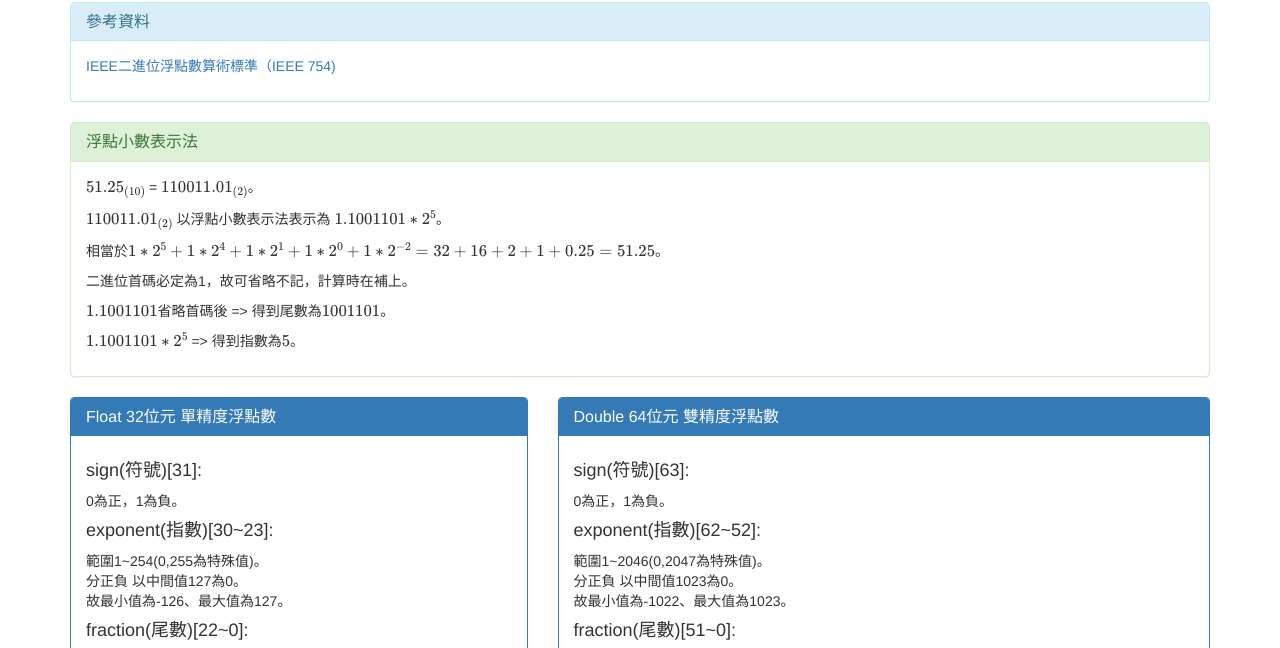
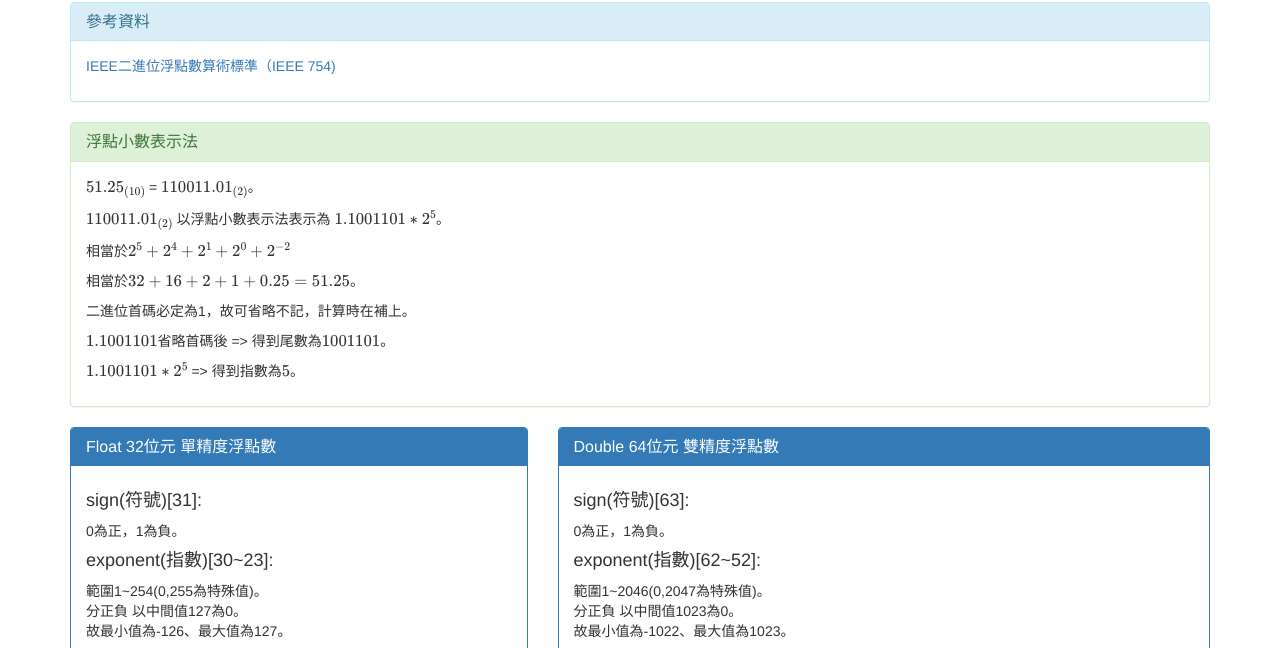
Before and after one commit to leo200149/MyNotePad, a plain HTML site: page example/java/floatDouble.html in a window 1280 px wide. Shown: the part 118-766 px from the top of the page. Drawn offline with nearby package versions, Linux system fonts and the light colour scheme; some packages are replaced by stand-ins of ours.

Commit message:
java float modify.

```diff
--- a/example/java/css/float-double.css
+++ b/example/java/css/float-double.css
@@ -21,3 +21,9 @@ body {
   border:1px solid black;
   font-weight:bold;
 }
+.panel-body{
+  overflow-x:auto;
+}
+.resultPad{
+  overflow-x:auto;
+}
--- a/example/java/floatDouble.html
+++ b/example/java/floatDouble.html
@@ -48,7 +48,8 @@
                     <div class="panel-body">
                         <p>$51.25_{(10)}$ = $110011.01_{(2)}$。</p>
                         <p>$110011.01_{(2)}$ 以浮點小數表示法表示為 $1.1001101 * 2^{5}$。</p>
-                        <p>相當於$1*2^{5}+1*2^{4}+1*2^{1}+1*2^{0}+1*2^{-2}=32+16+2+1+0.25=51.25$。</p>
+                        <p>相當於$2^{5}+2^{4}+2^{1}+2^{0}+2^{-2}$</p>
+                        <p>相當於$32+16+2+1+0.25=51.25$。</p>
                         <p>二進位首碼必定為1，故可省略不記，計算時在補上。</p>
                         <p>$1.1001101$省略首碼後 => 得到尾數為$1001101$。</p>
                         <p>$1.1001101 * 2^{5}$ => 得到指數為$5$。</p>
```
